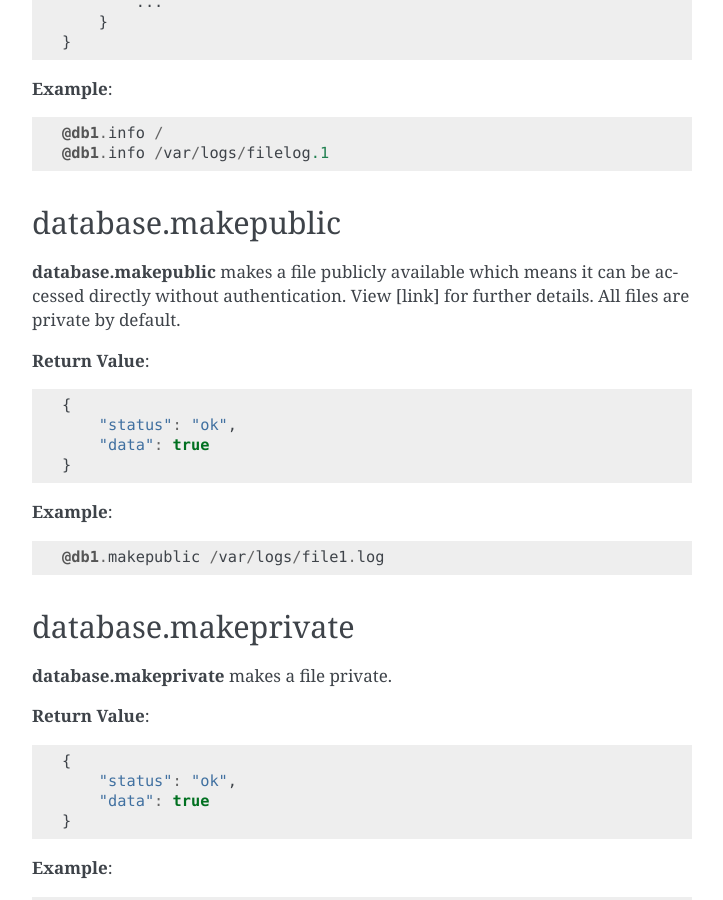
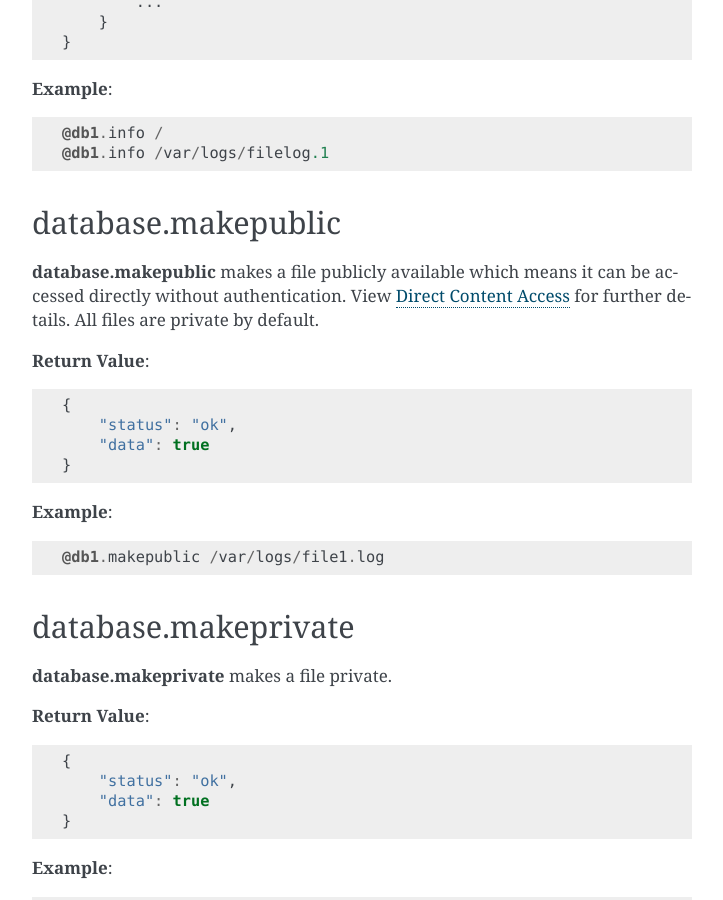
Before and after one commit to johnwilson/bytengine_docs, a Sphinx documentation site: the page built from docs/cmdfs.rst, in a window 1280 px wide and 900 px high, scrolled down 4597 px. Shown: the whole window, without its empty margins (388-1111 px from the left). Built offline with Sphinx 7.4.7, drawn with Linux system fonts in a browser that asks for light colours.

Commit message:
updated docs

```diff
--- a/docs/cmdfs.rst
+++ b/docs/cmdfs.rst
@@ -241,7 +241,7 @@ database.makepublic
 -------------------
 
 **database.makepublic** makes a file publicly available which means it can be
-accessed directly without authentication. View [link] for further details. All
+accessed directly without authentication. View :ref:`direct-access` for further details. All
 files are private by default.
 
 **Return Value**:
--- /dev/null
+++ b/docs/config.rst
@@ -0,0 +1,4 @@
+.. _configuration:
+
+Configuring Bytengine
+=====================
--- /dev/null
+++ b/docs/direct.rst
@@ -0,0 +1,4 @@
+.. _direct-access:
+
+Direct Content Access
+=====================
--- a/docs/index.rst
+++ b/docs/index.rst
@@ -26,3 +26,6 @@ Typical usage:
     cmduser
     cmdfs
     cmdfsadv
+    funcs
+    direct
+    config
```
Also changed, not shown: docs/funcs.rst (added, +20 -0 lines).
